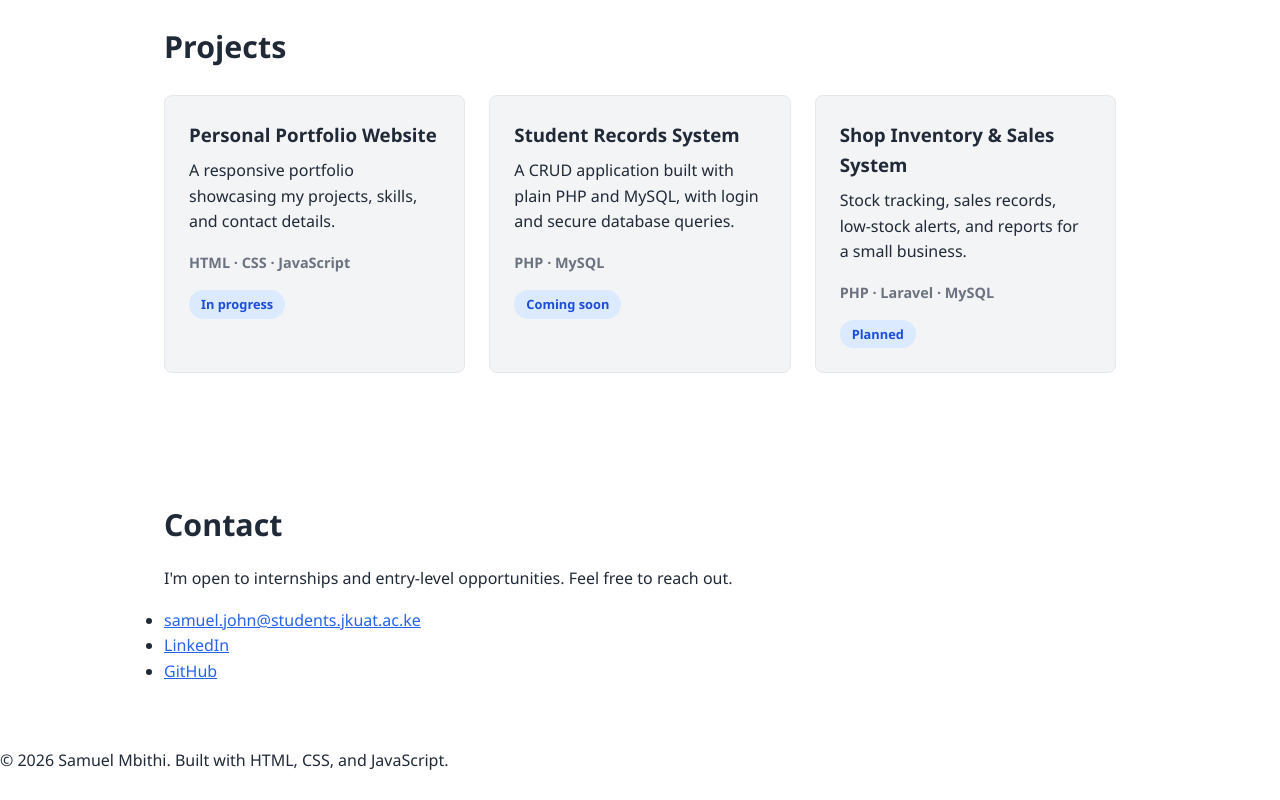
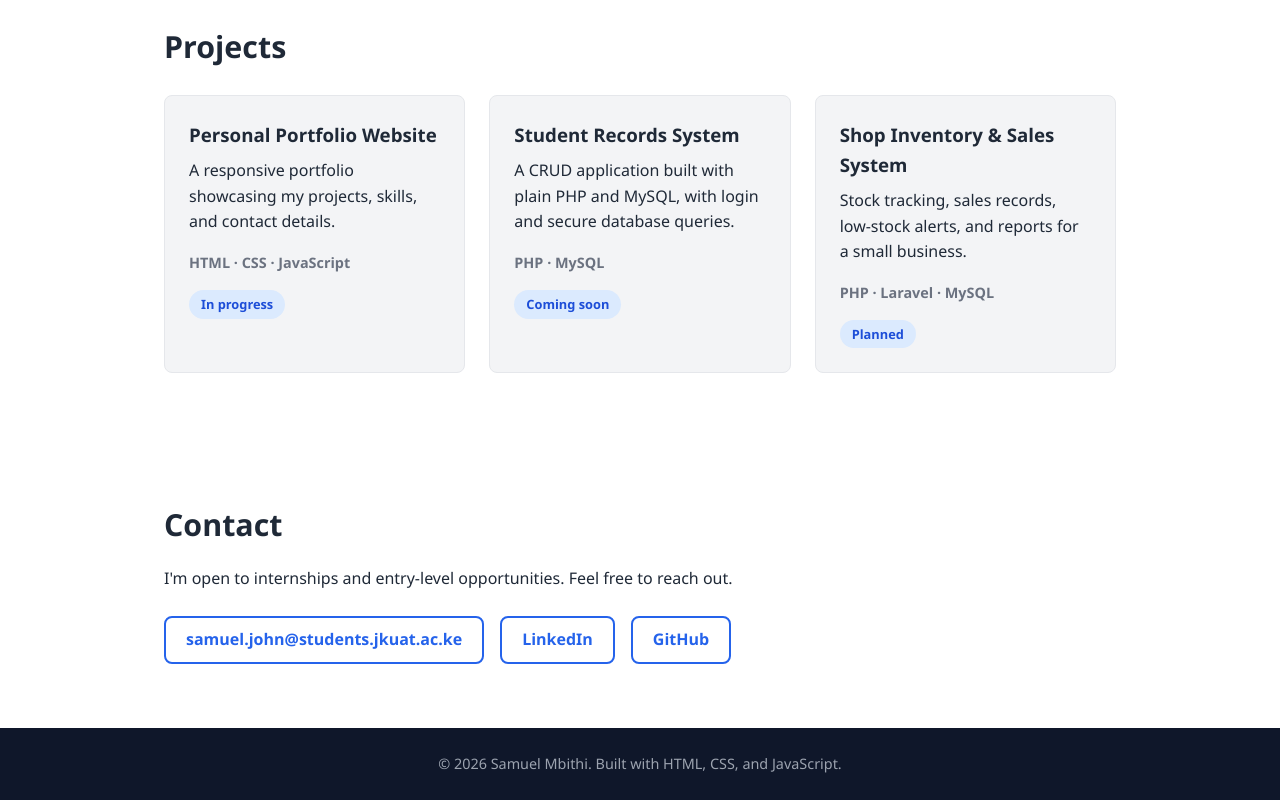
Before and after one commit to mbithi-sam/portfolio, a plain HTML site: page index.html in a window 1280 px wide. Shown: the part 1226-2026 px from the top of the page. Drawn offline with Linux system fonts and the light colour scheme.

Commit message:
Style contact section and footer

```diff
--- a/css/style.css
+++ b/css/style.css
@@ -205,3 +205,40 @@ nav a:hover {
   padding: 0.25rem 0.75rem;
   border-radius: 999px;
 }
+
+/* ---------- Contact ---------- */
+.contact-links {
+  list-style: none;
+  display: flex;
+  flex-wrap: wrap;
+  gap: 1rem;
+  margin-top: 1.5rem;
+}
+
+.contact-links a {
+  display: inline-block;
+  padding: 0.6rem 1.25rem;
+  border: 2px solid var(--primary);
+  border-radius: var(--radius);
+  text-decoration: none;
+  font-weight: 600;
+  transition: background 0.2s, color 0.2s;
+}
+
+.contact-links a:hover {
+  background: var(--primary);
+  color: #ffffff;
+}
+
+/* ---------- Footer ---------- */
+footer {
+  background: var(--dark);
+  color: #9ca3af;
+  text-align: center;
+  padding: 1.5rem;
+  font-size: 0.9rem;
+}
+
+footer p {
+  margin: 0;
+}
```
